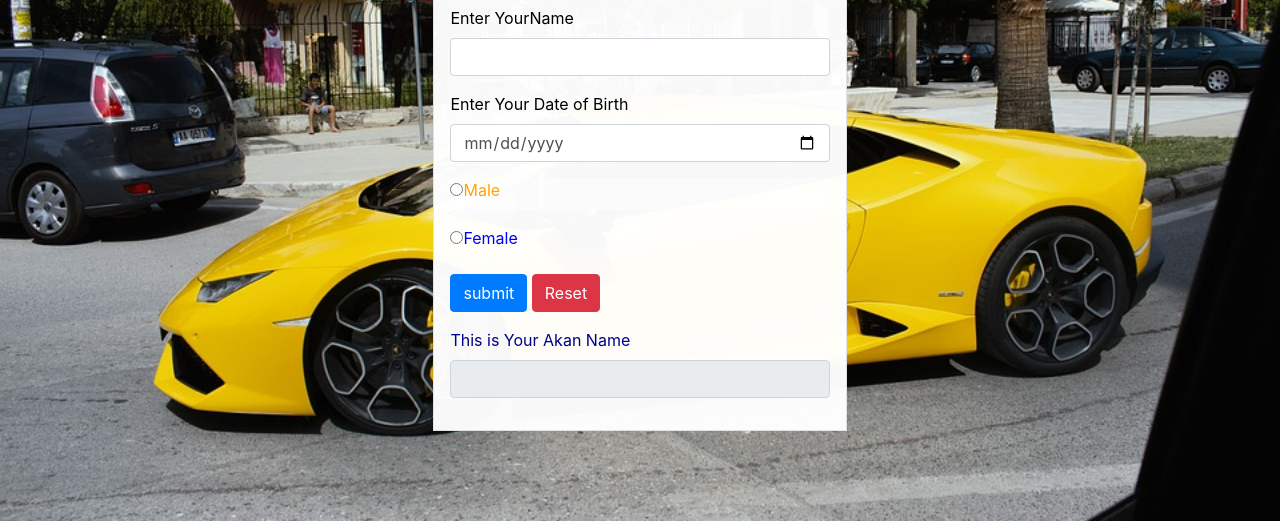
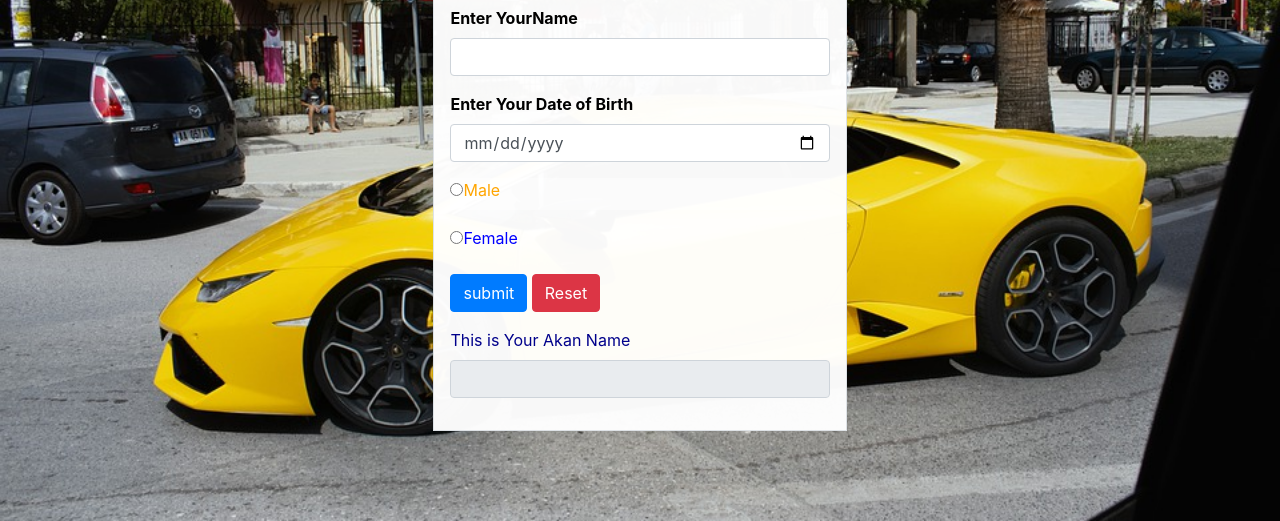
Before and after one commit to DENNIS954/portfolio, a plain HTML site: page index.html in a window 1280 px wide. Shown: the part 279-800 px from the top of the page. Drawn offline with Linux system fonts and the light colour scheme.

Commit message:
some cases in the form changed to bold

```diff
--- a/index.html
+++ b/index.html
@@ -19,11 +19,11 @@
          <form action="" class="p-3 form-horizontal border reign" onsubmit="return false">
           <h1><b>DATA ENTRY FORM</b></h1>
             <div class="form-group">
-             <label for="username">Enter YourName</label>
+             <label for="username"><b>Enter YourName</b></label>
              <input type="text" class="form-control" id="username">
             </div>
             <div class="form-group">
-              <label for="date">Enter Your Date of Birth</label>
+              <label for="date"><b>Enter Your Date of Birth</b></label>
                <input type="date" class="form-control" id="date">
             </div>
             <div class="form-group vel">
```
